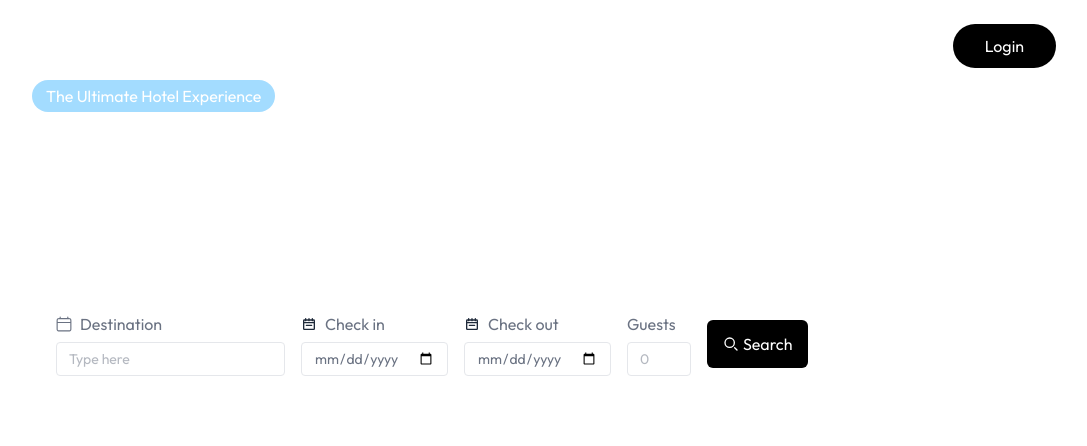
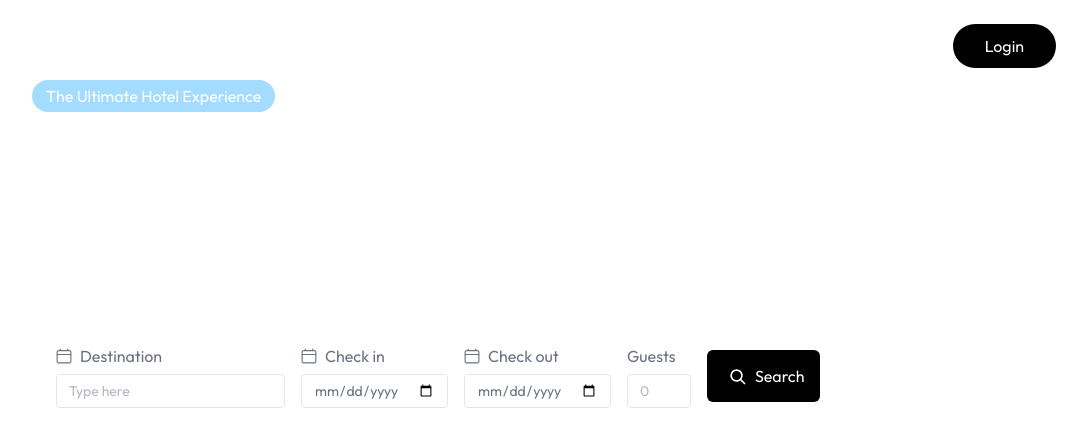
Before and after one commit to Raja1947/Hotel-Booking, a React (Vite) app: page / in a window 1280 px wide. Shown: the top 446 px of the page, without its empty margins (96-1183 px from the left). Built offline with nearby package versions, Linux system fonts and the light colour scheme; a web font is replaced by a local one.

Commit message:
hero page complated

```diff
--- a/src/components/Hero/Hero.jsx
+++ b/src/components/Hero/Hero.jsx
@@ -14,7 +14,7 @@ const Hero = () => {
             Unparalleled luxury and comfort await at the world's most exclusive hotels and resorts. Start your journey today.
         </p>
 
-         <form className='bg-white text-gray-500 rounded-lg px-6 py-4  flex flex-col md:flex-row max-md:items-start gap-4 max-md:mx-auto'>
+         <form className='bg-white text-gray-500 rounded-lg px-6 py-4 mt-8 flex flex-col md:flex-row max-md:items-start gap-4 max-md:mx-auto'>
 
             <div>
                 <div className='flex items-center gap-2'>
@@ -24,7 +24,7 @@ const Hero = () => {
                 <input list='destinations' id="destinationInput" type="text" className=" rounded border border-gray-200 px-3 py-1.5 mt-1.5 text-sm outline-none" placeholder="Type here" required />
                 <datalist id="destinations">
                     {cities.map((city,index)=>{
-                        <option value={city} key={index}/>
+                       return <option value={city} key={index}/>
                     })}
 
                 </datalist>
@@ -32,9 +32,7 @@ const Hero = () => {
 
             <div>
                 <div className='flex items-center gap-2'>
-                    <svg className="w-4 h-4 text-gray-800" aria-hidden="true" xmlns="http://www.w3.org/2000/svg" width="24" height="24" fill="none" viewBox="0 0 24 24" >
-                        <path stroke="currentColor" strokeLinecap="round" strokeLinejoin="round" strokeWidth="2" d="M4 10h16M8 14h8m-4-7V4M7 7V4m10 3V4M5 20h14a1 1 0 0 0 1-1V7a1 1 0 0 0-1-1H5a1 1 0 0 0-1 1v12a1 1 0 0 0 1 1Z" />
-                    </svg>
+                  <img src={assets.calenderIcon} alt="" className="h-4"/>
                     <label htmlFor="checkIn">Check in</label>
                 </div>
                 <input id="checkIn" type="date" className=" rounded border border-gray-200 px-3 py-1.5 mt-1.5 text-sm outline-none" />
@@ -42,9 +40,7 @@ const Hero = () => {
 
             <div>
                 <div className='flex items-center gap-2'>
-                    <svg className="w-4 h-4 text-gray-800" aria-hidden="true" xmlns="http://www.w3.org/2000/svg" width="24" height="24" fill="none" viewBox="0 0 24 24" >
-                        <path stroke="currentColor" strokeLinecap="round" strokeLinejoin="round" strokeWidth="2" d="M4 10h16M8 14h8m-4-7V4M7 7V4m10 3V4M5 20h14a1 1 0 0 0 1-1V7a1 1 0 0 0-1-1H5a1 1 0 0 0-1 1v12a1 1 0 0 0 1 1Z" />
-                    </svg>
+                   <img src={assets.calenderIcon} alt="" className="h-4"/>
                     <label htmlFor="checkOut">Check out</label>
                 </div>
                 <input id="checkOut" type="date" className=" rounded border border-gray-200 px-3 py-1.5 mt-1.5 text-sm outline-none" />
@@ -56,9 +52,7 @@ const Hero = () => {
             </div>
 
             <button className='flex items-center justify-center gap-1 rounded-md bg-black py-3 px-4 text-white my-auto cursor-pointer max-md:w-full max-md:py-1' >
-                <svg className="w-4 h-4 text-white" aria-hidden="true" xmlns="http://www.w3.org/2000/svg" width="24" height="24" fill="none" viewBox="0 0 24 24" >
-                    <path stroke="currentColor" strokeLinecap="round" strokeWidth="2" d="m21 21-3.5-3.5M17 10a7 7 0 1 1-14 0 7 7 0 0 1 14 0Z" />
-                </svg>
+               <img src={assets.searchIcon} alt="search-icon" className="h-7"/>
                 <span>Search</span>
             </button>
         </form>
```
